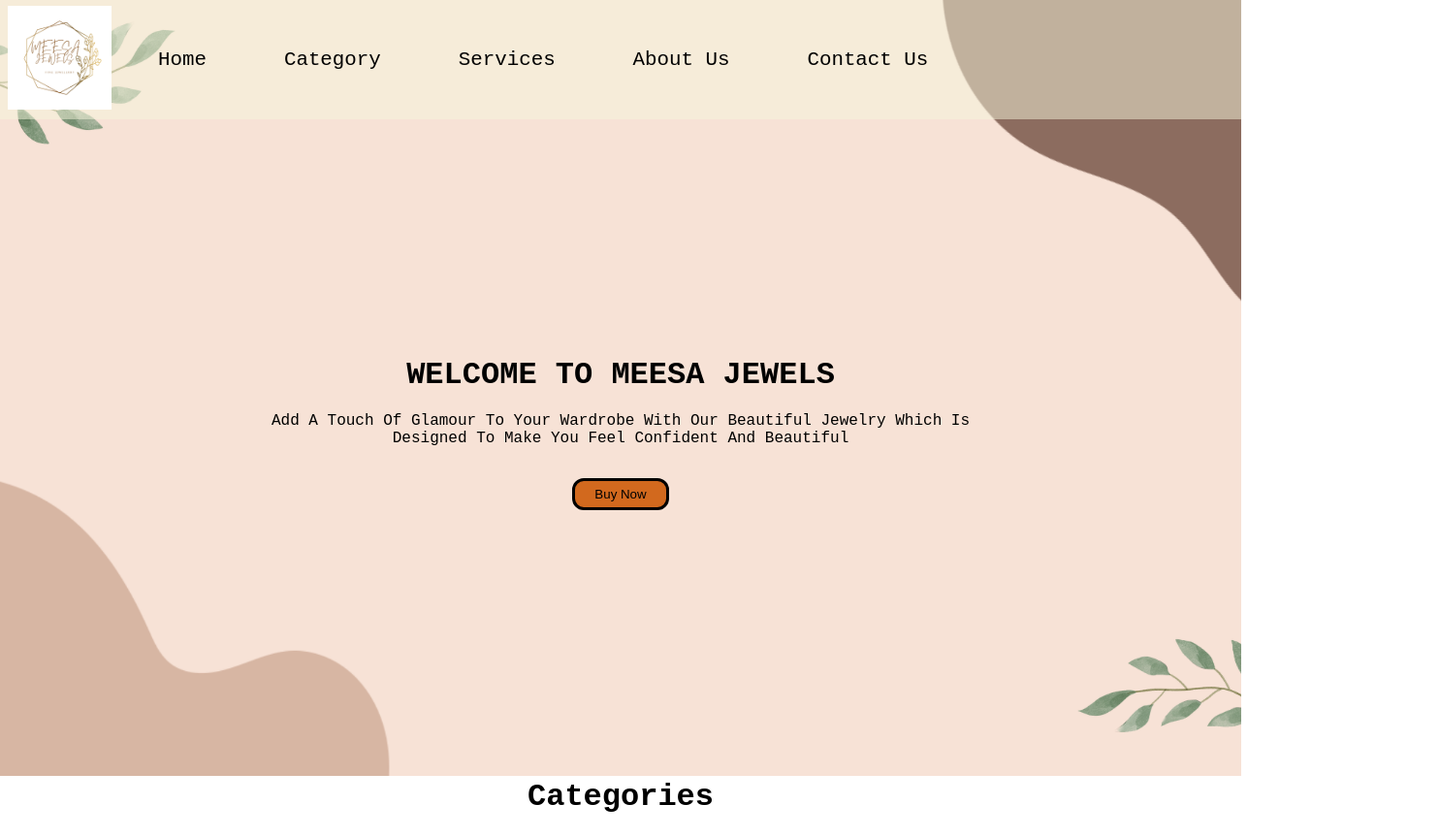
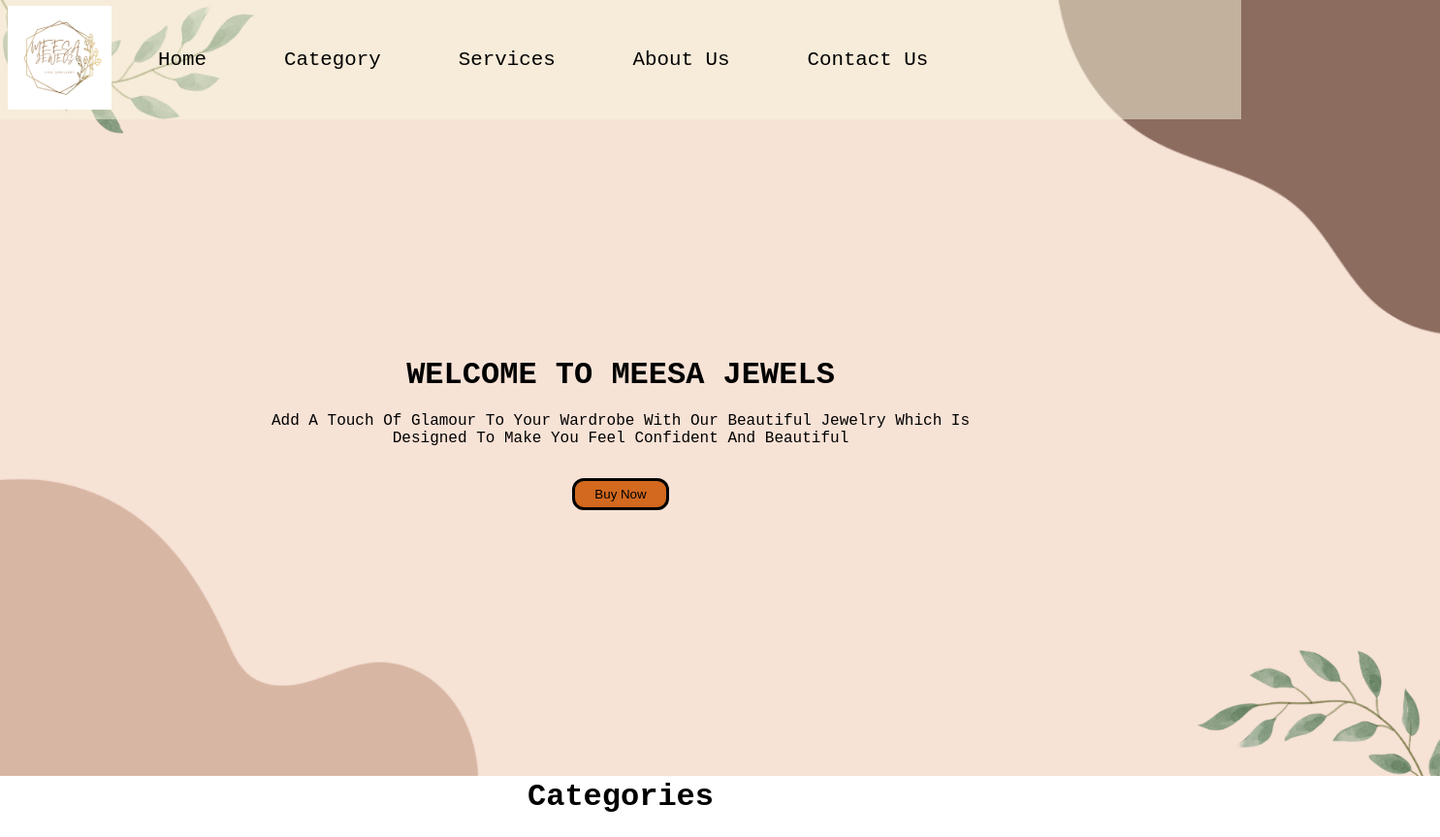
Before and after one commit to meesajewels/msjewels, a plain HTML site: page index.html in a window 1280 px wide. Shown: the top 863 px of the page at 97% size, 1485 px wide, since content can reach past the window. Drawn offline with Linux system fonts and the light colour scheme.

Commit message:
Update style.css

```diff
--- a/css/style.css
+++ b/css/style.css
@@ -82,7 +82,7 @@
     background: url(../m.png) no-repeat center center/cover;
     position: absolute;
     height: 100%;
-    width: 100%;
+    width: 116%;
     z-index: -1;
     top: 0px;
     left: 0px;
```
